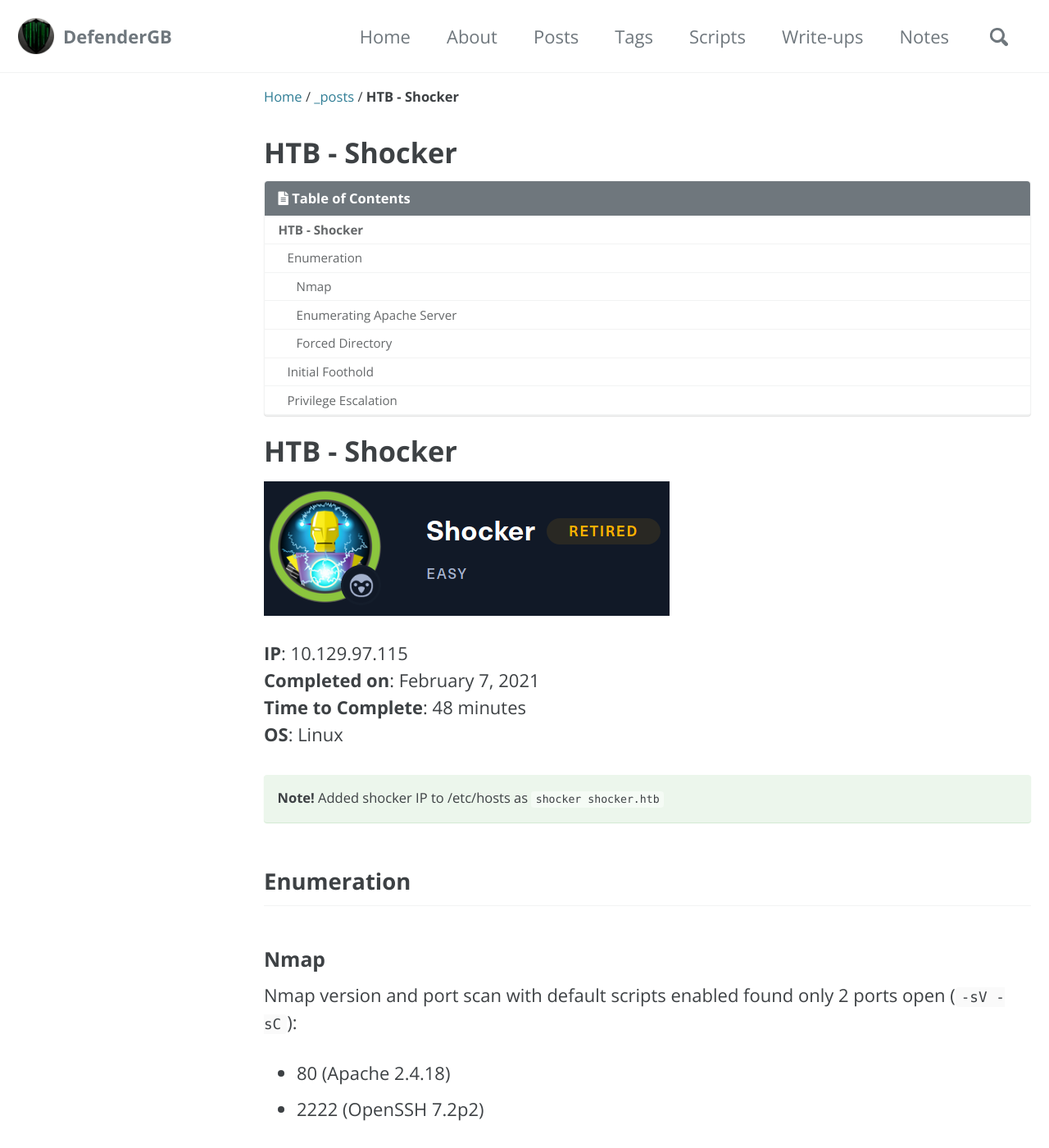
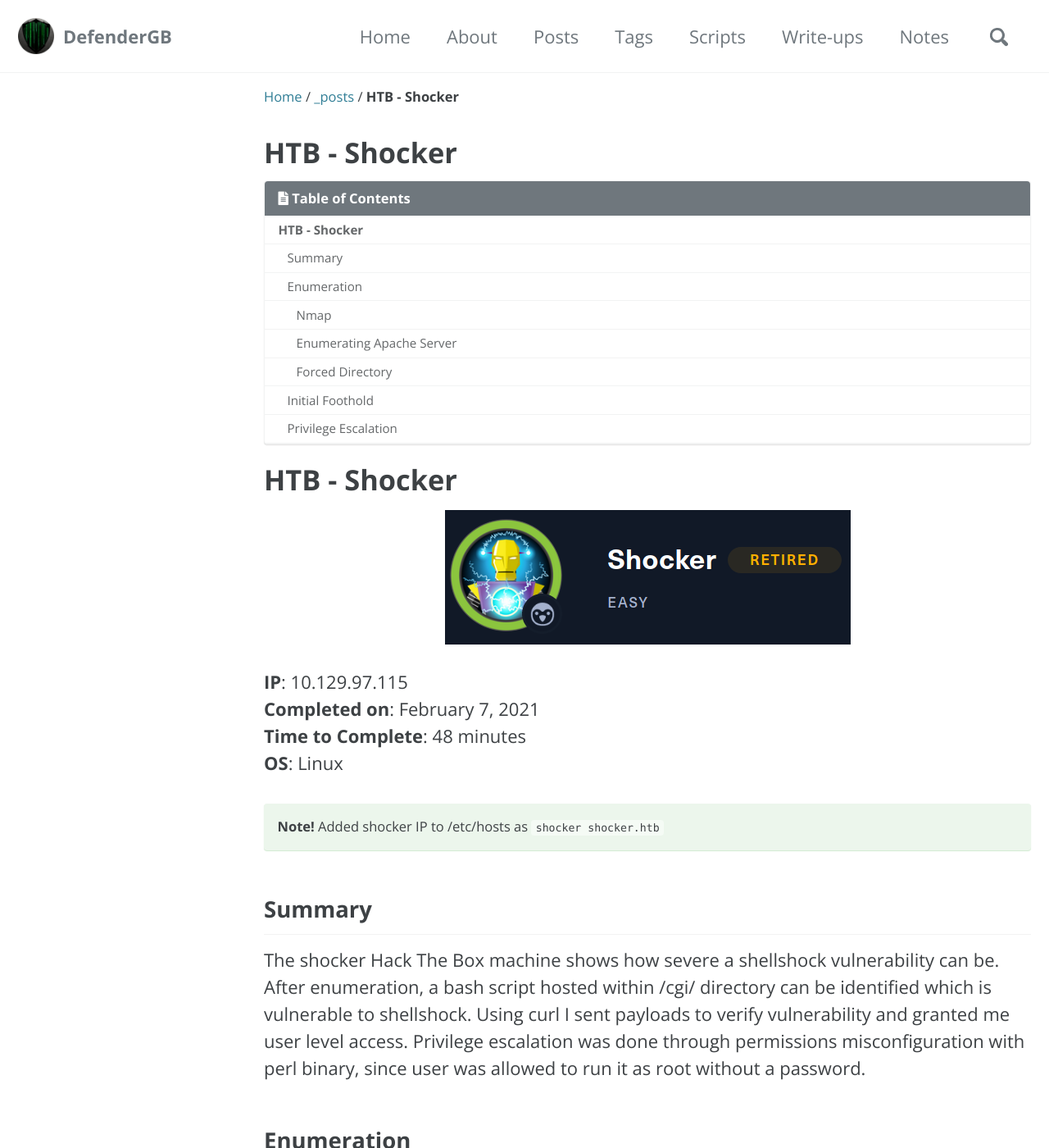
Before and after one commit to DefenderGB/defendergb.github.io, a Jekyll site: the page built from _posts/2021-02-07-htb-shocker.markdown, in a window 1280 px wide and 1400 px high. Shown: the whole window at 82% size. Built offline with Jekyll 4.4.1, drawn with Linux system fonts in a browser that asks for light colours; cached includes are drawn as plain includes; comment, search, counter and statistics services are not loaded; a style sheet for code colours, icons or effects is not loaded; some of the changed text lies outside the part shown.

Commit message:
Small modifications

```diff
--- a/_posts/2021-02-07-htb-shocker.markdown
+++ b/_posts/2021-02-07-htb-shocker.markdown
@@ -13,7 +11,7 @@
 classes: wide
 ---
 # HTB - Shocker
-![Shocker picture](/assets/images/writeups/shocker.png)
+![Shocker picture](/assets/images/writeups/shocker.png){: .align-center}
 
 **IP**: 10.129.97.115 \
 **Completed on**: February 7, 2021 \
@@ -22,6 +20,9 @@
 
 **Note!** Added shocker IP to /etc/hosts as `shocker shocker.htb`
 {: .notice--success}
+
+## Summary
+The shocker Hack The Box machine shows how severe a shellshock vulnerability can be. After enumeration, a bash script hosted within /cgi/ directory can be identified which is vulnerable to shellshock. Using curl I sent payloads to verify vulnerability and granted me user level access. Privilege escalation was done through permissions misconfiguration with perl binary, since user was allowed to run it as root without a password.
 
 ## Enumeration
 
```
Also changed, not shown: other parts of _posts/2021-02-07-htb-shocker.markdown (+2 -4 lines).
